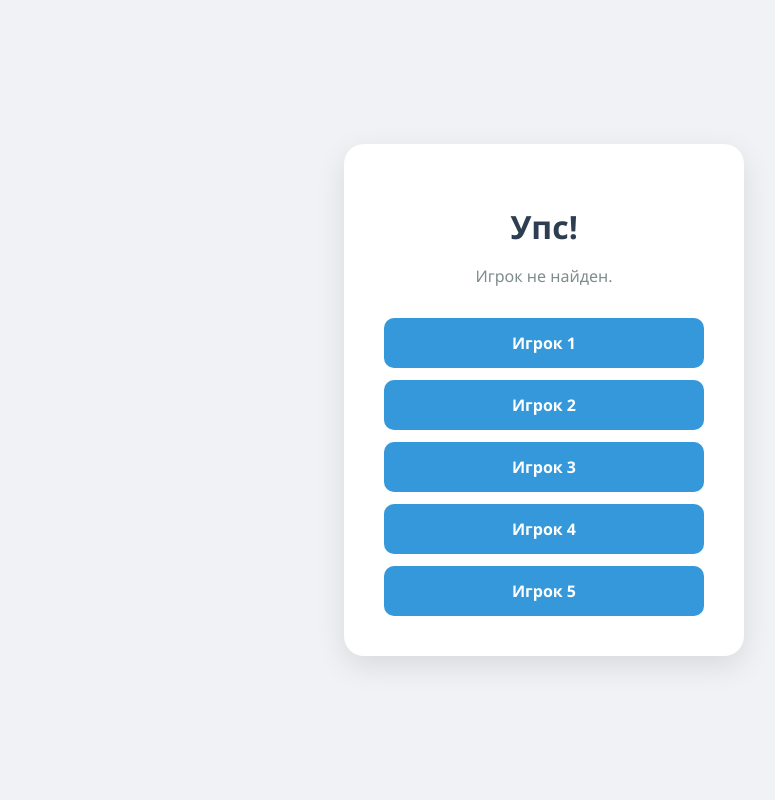
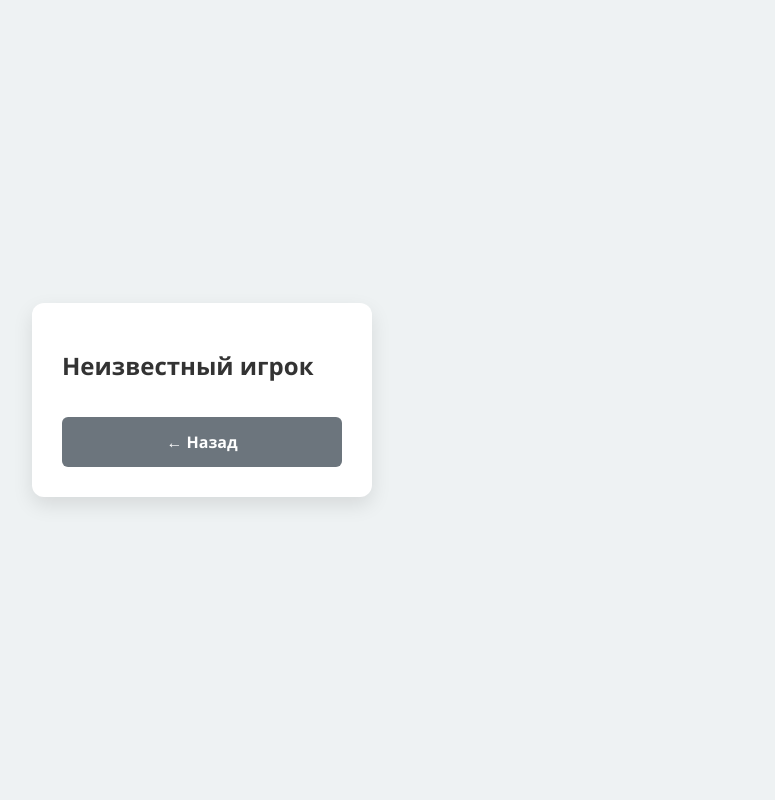
Before and after one commit to InTheNeko/neko, a Flask app: page /1 in a window 1280 px wide. Shown: the whole page, without its empty margins (96-871 px from the left). Run offline with Flask 3, Linux system fonts and the light colour scheme.

Commit message:
minimalist players

```diff
--- a/app.py
+++ b/app.py
@@ -2,40 +2,39 @@ from flask import Flask, render_template
 
 app = Flask(__name__)
 
-# Обновленный список кнопок
-menu_items = [
-    ("Игрок 1", "/player1"),
-    ("Игрок 2", "/player2"),
-    ("Игрок 3", "/player3"),
-    ("Игрок 4", "/player4"),
-    ("Игрок 5", "/player5")
+# Список игроков: (Название для кнопки, часть ссылки)
+players = [
+    ("Игрок 1", "player1"),
+    ("Игрок 2", "player2"),
+    ("Игрок 3", "player3"),
+    ("Игрок 4", "player4"),
+    ("Игрок 5", "player5")
 ]
 
 @app.route('/')
 def home():
     return render_template('index.html',
-                           buttons=menu_items,
+                           buttons=players,
                            title="Выбор игрока",
-                           text="Выберите игрока из списка ниже, чтобы просмотреть его профиль.")
+                           is_home=True)
 
 @app.route('/<page_name>')
 def show_page(page_name):
-    # Данные для каждого игрока
-    players_info = {
-        "player1": ("Игрок 1", "Характеристики: Сила 10, Ловкость 5."),
-        "player2": ("Игрок 2", "Характеристики: Магия 12, Интеллект 8."),
-        "player3": ("Игрок 3", "Характеристики: Защита 15, Здоровье 100."),
-        "player4": ("Игрок 4", "Характеристики: Скорость 20, Скрытность 10."),
-        "player5": ("Игрок 5", "Характеристики: Удача 7, Меткость 9.")
+    # Словарь имён для заголовка
+    names = {
+        "player1": "Игрок 1",
+        "player2": "Игрок 2",
+        "player3": "Игрок 3",
+        "player4": "Игрок 4",
+        "player5": "Игрок 5"
     }
 
-    # Ищем инфо по ключу (например, 'player1')
-    info = players_info.get(page_name, ("Упс!", "Игрок не найден."))
+    # Берем имя из словаря, если не нашли — пишем "Ошибка"
+    current_player = names.get(page_name, "Неизвестный игрок")
 
     return render_template('index.html',
-                           buttons=menu_items,
-                           title=info[0],
-                           text=info[1])
+                           title=current_player,
+                           is_home=False)
 
 if __name__ == '__main__':
     app.run(debug=True)
--- a/templates/index.html
+++ b/templates/index.html
@@ -2,76 +2,70 @@
 <html lang="ru">
 <head>
     <meta charset="UTF-8">
-    <meta name="viewport" content="width=device-width, initial-scale=1.0">
     <title>{{ title }}</title>
     <style>
-        /* Общие настройки страницы */
         body {
-            font-family: 'Segoe UI', Tahoma, Geneva, Verdana, sans-serif;
-            background-color: #f0f2f5;
+            font-family: 'Segoe UI', sans-serif;
+            background-color: #eef2f3;
             margin: 0;
             display: flex;
-            justify-content: center;
+            justify-content: flex-start; /* Всё к левому краю */
             align-items: center;
             min-height: 100vh;
+            padding-left: 10%; /* Отступ от края экрана */
         }
 
-        /* Белая карточка-контейнер */
         .card {
             background: white;
-            padding: 40px;
-            border-radius: 20px;
-            box-shadow: 0 10px 30px rgba(0,0,0,0.1);
-            text-align: center;
-            width: 320px; /* Фиксированная ширина для аккуратности */
+            padding: 30px;
+            border-radius: 12px;
+            box-shadow: 0 8px 20px rgba(0,0,0,0.1);
+            width: 280px;
+            text-align: left;
         }
 
-        h1 { color: #2c3e50; margin-bottom: 10px; }
-        p { color: #7f8c8d; margin-bottom: 30px; line-height: 1.5; }
+        h1 { color: #333; margin-bottom: 25px; font-size: 24px; }
 
-        /* Контейнер для кнопок (СТОЛБИК) */
         .menu-vertical {
             display: flex;
-            flex-direction: column; /* Кнопки одна под другой */
-            gap: 12px;              /* Расстояние между кнопками */
+            flex-direction: column;
+            gap: 12px;
         }
 
-        /* Стиль кнопок */
         .btn {
             display: block;
             padding: 14px;
-            background-color: #3498db;
+            background-color: #4a90e2;
             color: white;
             text-decoration: none;
-            border-radius: 10px;
-            font-weight: 600;
-            transition: all 0.3s ease;
-            border: none;
+            border-radius: 6px;
+            font-weight: bold;
+            text-align: center;
+            transition: 0.2s;
         }
 
-        /* Эффект при наведении */
-        .btn:hover {
-            background-color: #2ecc71; /* Зеленый цвет */
-            transform: translateY(-2px); /* Легкий подъем */
-            box-shadow: 0 5px 15px rgba(46, 204, 113, 0.3);
-        }
+        .btn:hover { background-color: #357abd; transform: translateX(5px); }
 
-        .btn:active {
-            transform: translateY(0);
-        }
+        /* Стиль для кнопки Назад */
+        .btn-back { background-color: #6c757d; margin-top: 10px; }
+        .btn-back:hover { background-color: #5a6268; }
     </style>
 </head>
 <body>
 
     <div class="card">
         <h1>{{ title }}</h1>
-        <p>{{ text }}</p>
 
         <div class="menu-vertical">
-            <!-- Цикл выводит все 5 кнопок из Python -->
-            {% for name, link in buttons %}
-                <a href="{{ link }}" class="btn">{{ name }}</a>
-            {% endfor %}
+            {% if is_home %}
+                <!-- Если мы на главной — выводим список игроков -->
+                {% for name, link in buttons %}
+                    <a href="/{{ link }}" class="btn">{{ name }}</a>
+                {% endfor %}
+            {% else %}
+                <!-- Если зашли в игрока — только кнопка Назад -->
+                <a href="/" class="btn btn-back">← Назад</a>
+            {% endif %}
         </div>
     </div>
 
```
